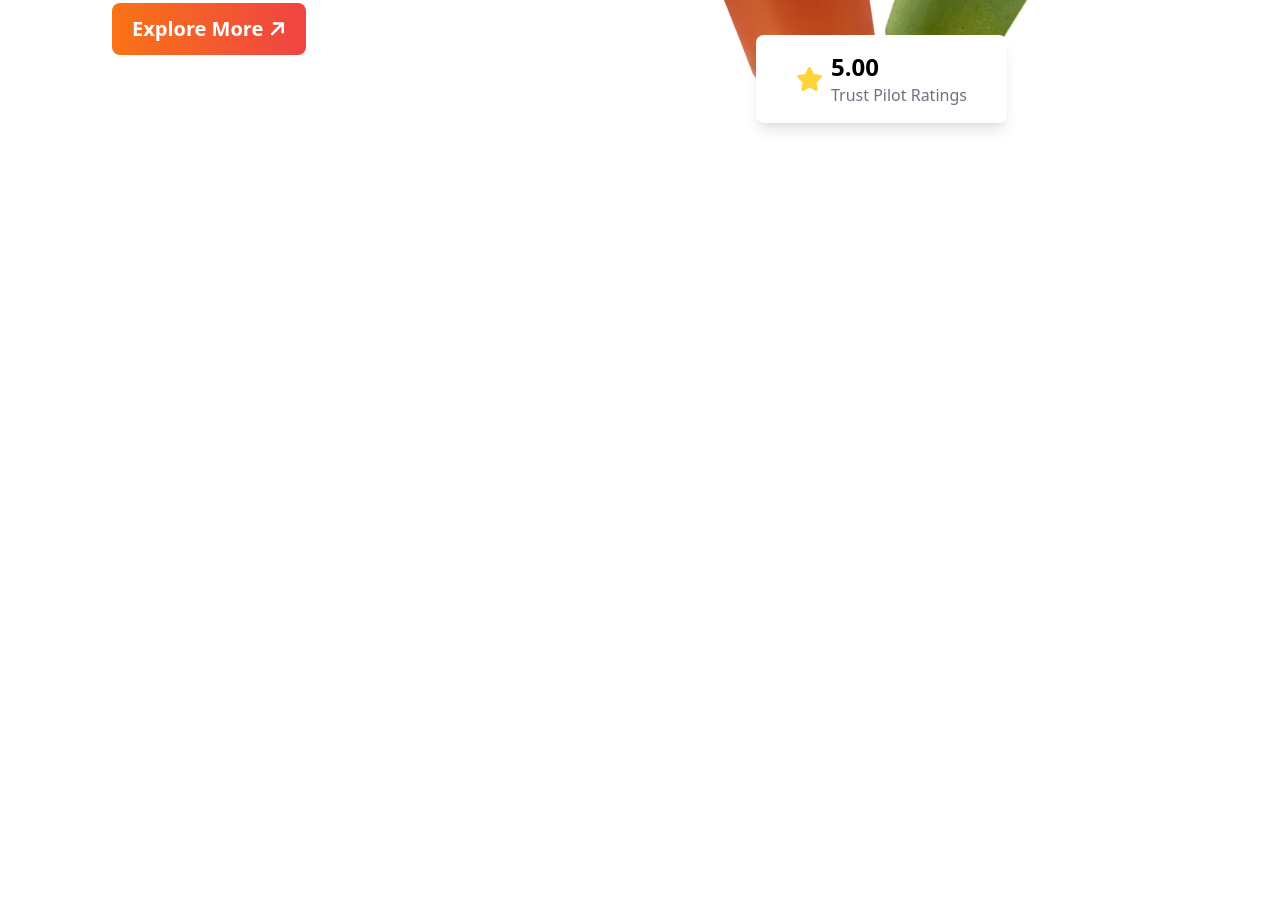
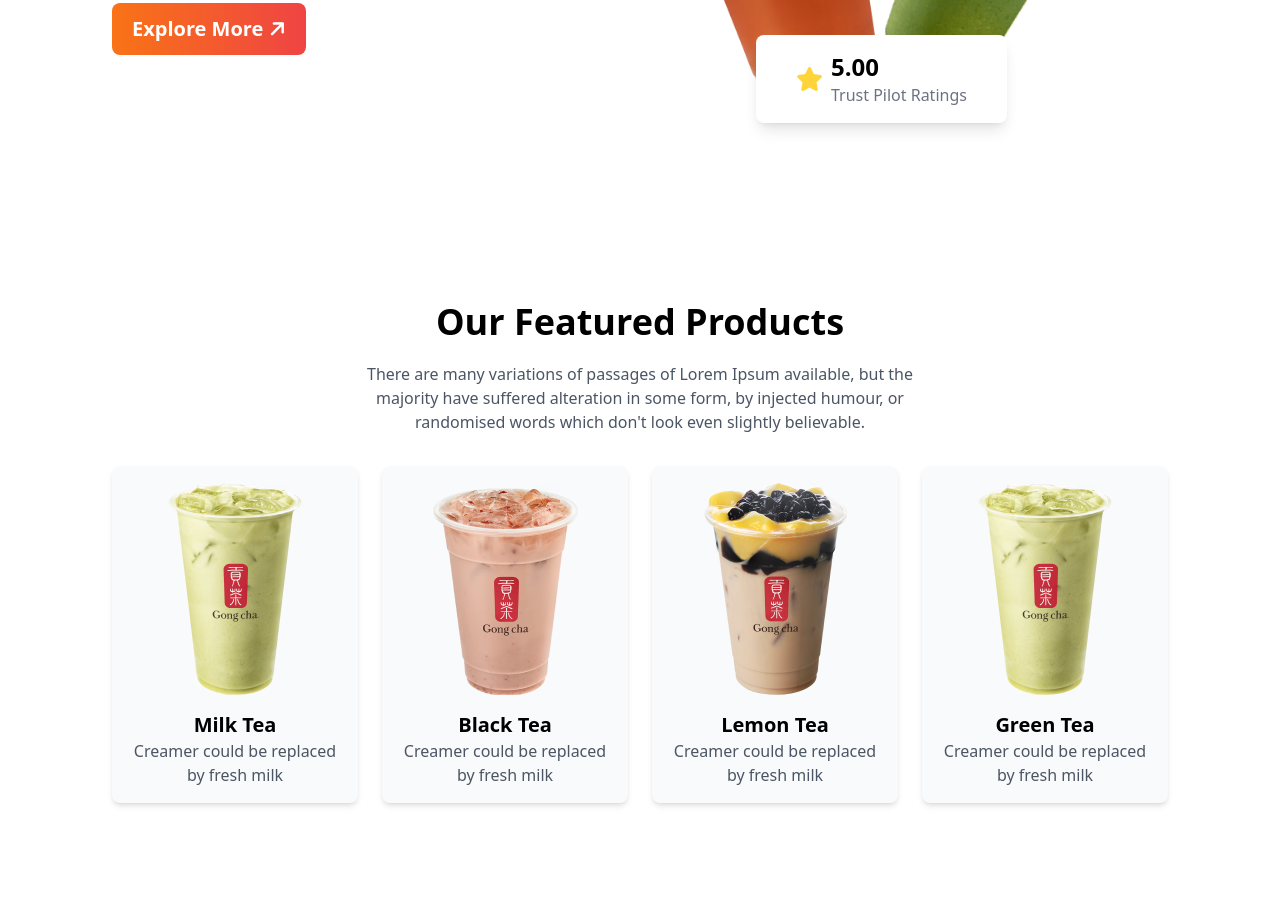
Before and after one commit to mahfuzahmed7/tea-house, a plain HTML site: page index.html in a window 1280 px wide. Shown: the part 325-1224 px from the top of the page. Before the commit the page ends 800 px from the top, so only its background shows below. Drawn offline with nearby package versions, Linux system fonts and the light colour scheme.

Commit message:
added featured product section

```diff
--- a/index.html
+++ b/index.html
@@ -29,7 +29,7 @@
 <body>
     <!-- main content -->
     <main class="max-w-screen-xl mx-auto px-16 lg:px-28">
-        <header class="flex mt-10 mb-20">
+        <header class="lg:flex pt-10 mb-20">
             <!-- text content -->
             <div>
                 <h1 class="text-5xl md:text-7xl">It's good <br>
@@ -61,6 +61,53 @@
 
             </div>
         </header>
+        <!-- featured product section -->
+        <section class="py-8 lg:py-24">
+            <!-- title -->
+            <div class="text-center mb-8">
+                <h1 class="text-3xl md:text-4xl font-bold mb-5  ">Our Featured Products</h1>
+                <p class="text-gray-600 max-w-xl mx-auto ">There are many variations of passages of Lorem Ipsum
+                    available, but the majority have suffered
+                    alteration in some form, by injected humour, or randomised words which don't look even slightly
+                    believable. </p>
+            </div>
+            <!-- grid cards -->
+            <div class="grid grid-cols-1 md:grid-cols-2 lg:grid-cols-4 gap-6 text-center">
+                <!-- product card -->
+                <div class="rounded-lg shadow-md bg-gray-50 overflow-hidden ">
+                    <img class="mx-auto pt-4" src="images/tea-1.png" alt="">
+                    <div class="p-4">
+                        <h2 class="font-bold text-xl ">Milk Tea</h2>
+                        <p class="text-gray-600">Creamer could be replaced by fresh milk</p>
+                    </div>
+                    <!-- product card -->
+                </div>
+                <div class="rounded-lg shadow-md bg-gray-50 overflow-hidden ">
+                    <img class="mx-auto pt-4" src="images/tea-2.png" alt="">
+                    <div class="p-4">
+                        <h2 class="font-bold text-xl ">Black Tea</h2>
+                        <p class="text-gray-600">Creamer could be replaced by fresh milk</p>
+                    </div>
+                    <!-- product card -->
+                </div>
+                <div class="rounded-lg shadow-md bg-gray-50 overflow-hidden ">
+                    <img class="mx-auto pt-4" src="images/tea-3.png" alt="">
+                    <div class="p-4">
+                        <h2 class="font-bold text-xl ">Lemon Tea</h2>
+                        <p class="text-gray-600">Creamer could be replaced by fresh milk</p>
+                    </div>
+                    <!-- product card -->
+                </div>
+                <div class="rounded-lg shadow-md bg-gray-50 overflow-hidden ">
+                    <img class="mx-auto pt-4" src="images/tea-1.png" alt="">
+                    <div class="p-4">
+                        <h2 class="font-bold text-xl ">Green Tea</h2>
+                        <p class="text-gray-600">Creamer could be replaced by fresh milk</p>
+                    </div>
+
+                </div>
+            </div>
+        </section>
     </main>
 </body>
 
```
